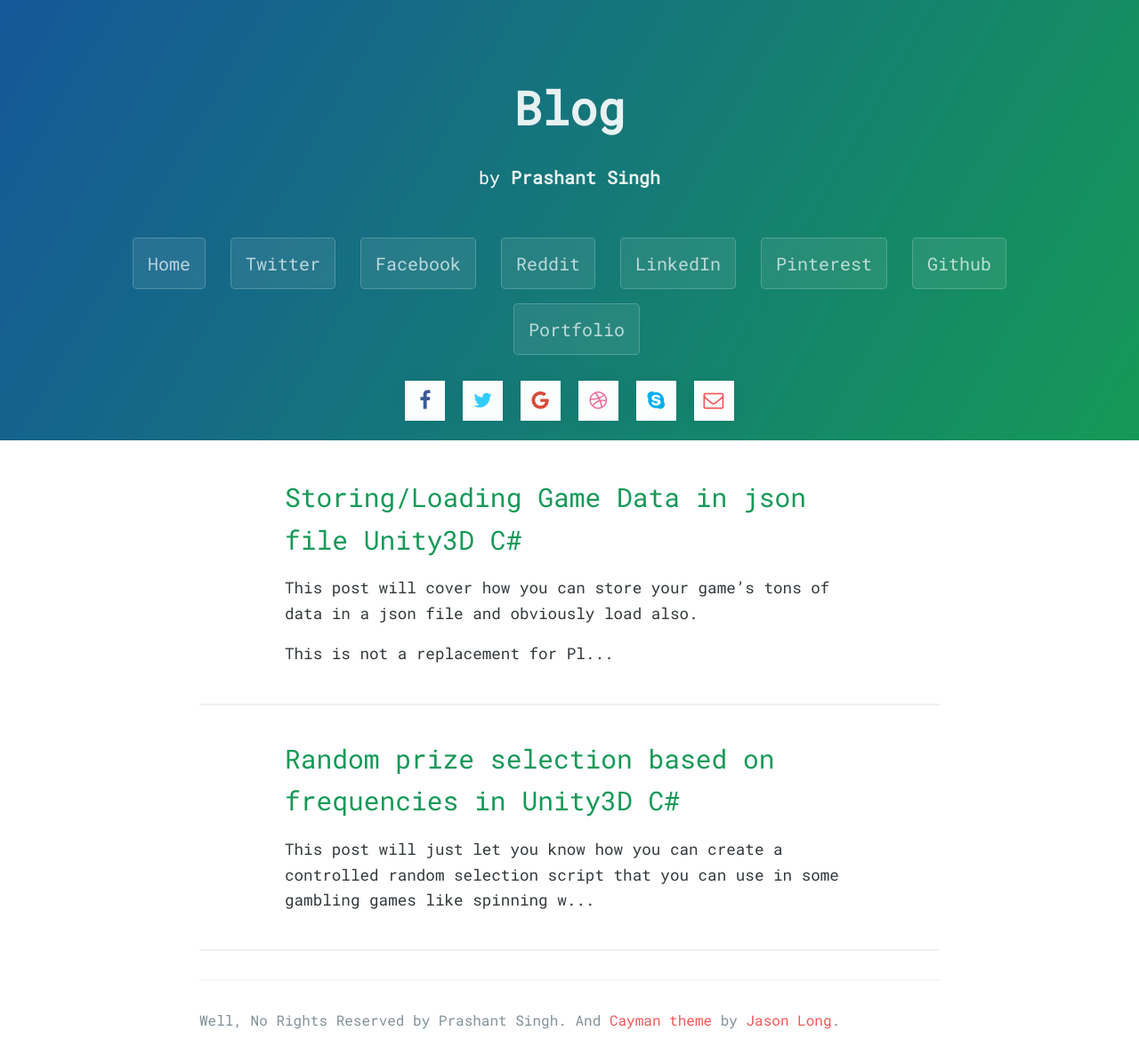
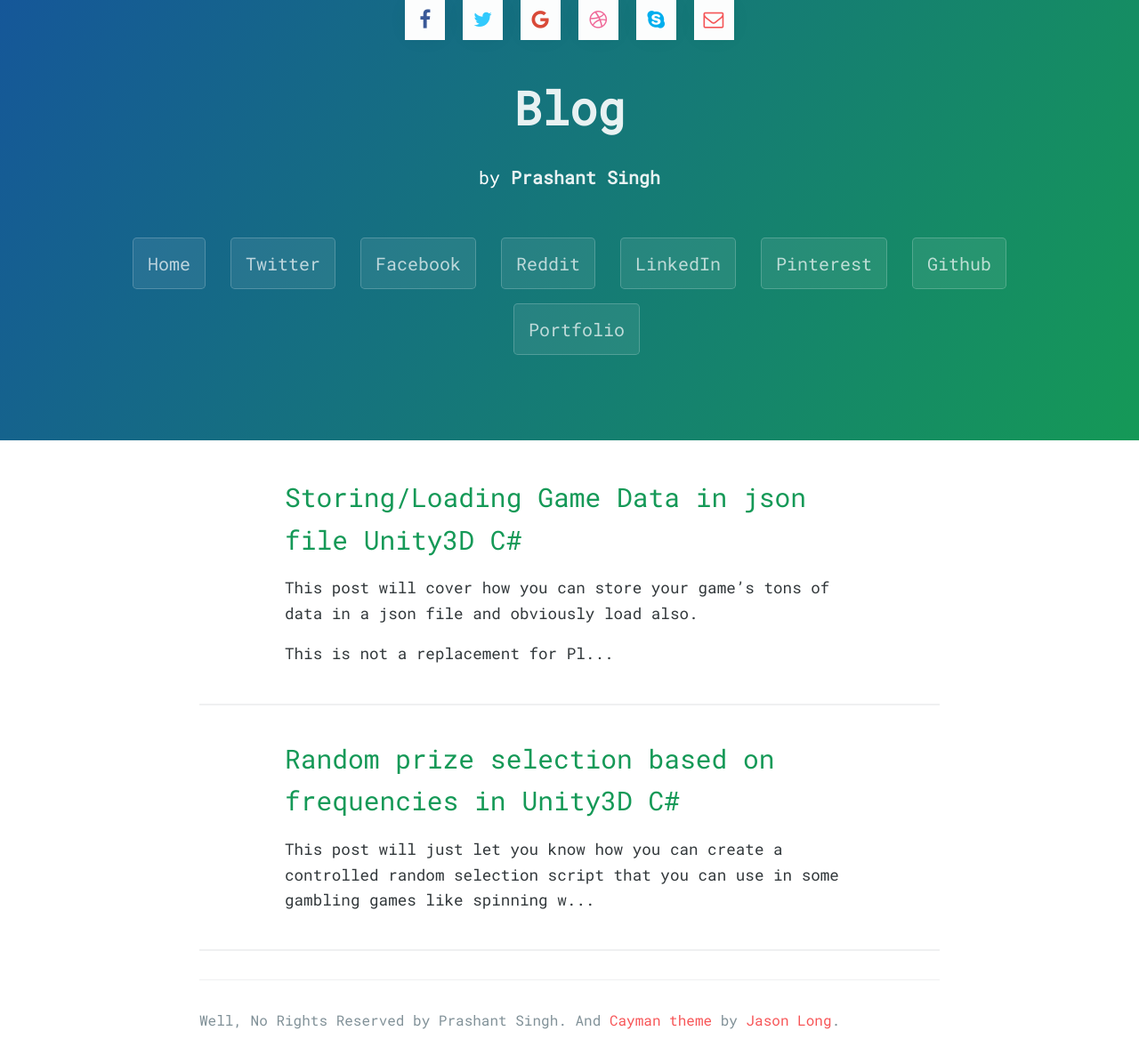
Before and after one commit to prashant-singh/prashant-singh.github.io, a Jekyll site: the page built from index.html, in a window 1280 px wide. Shown: the whole page at 89% size. Built offline with Jekyll 4.4.1, drawn with Linux system fonts in a browser that asks for light colours; nearby versions of some CDN libraries; the list of posts is cut into pages by our own code; a style sheet for code colours, icons or effects is not loaded.

Commit message:
Update stylesheet.css

```diff
--- a/stylesheets/stylesheet.css
+++ b/stylesheets/stylesheet.css
@@ -350,10 +350,8 @@
 /* SOCIAL MEDIA BUTTONS */
 /* Reset */
 /* Reset */
-@import url(//codepen.io/chrisdothtml/pen/ojLzJK.css);
 .social-buttons {
   height: 45px;
-  margin: auto;
   font-size: 0;
   text-align: center;
   position: absolute;
```
